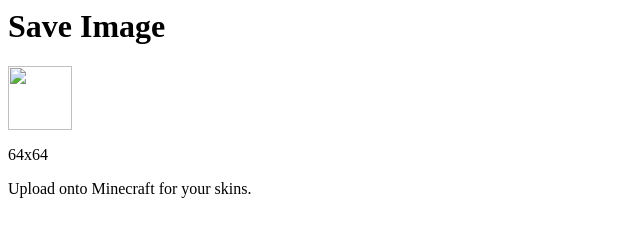
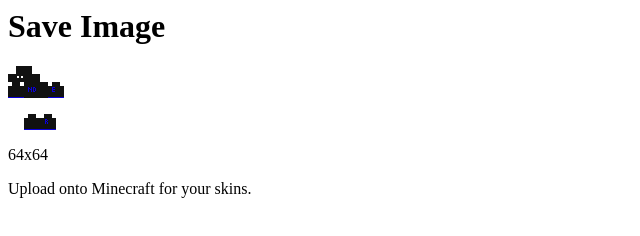
Before and after one commit to Danger-mncrft-skns/endrdd1, a plain HTML site: page index.html in a window 1280 px wide. Shown: the whole page, without its empty margins (0-640 px from the left). Drawn offline with Linux system fonts and the light colour scheme.

Commit message:
Fixing Bug

```diff
--- a/index.html
+++ b/index.html
@@ -4,7 +4,7 @@
 </head>
 <body>
   <h1>Save Image</h1>
-  <img src="Enderdude 2.png" width="64" height="64"></img>
+  <img src="Enderdude.png" width="64" height="64"></img>
   <p>64x64</p>
   <p>Upload onto Minecraft for your skins.</p>
 </body>
```
